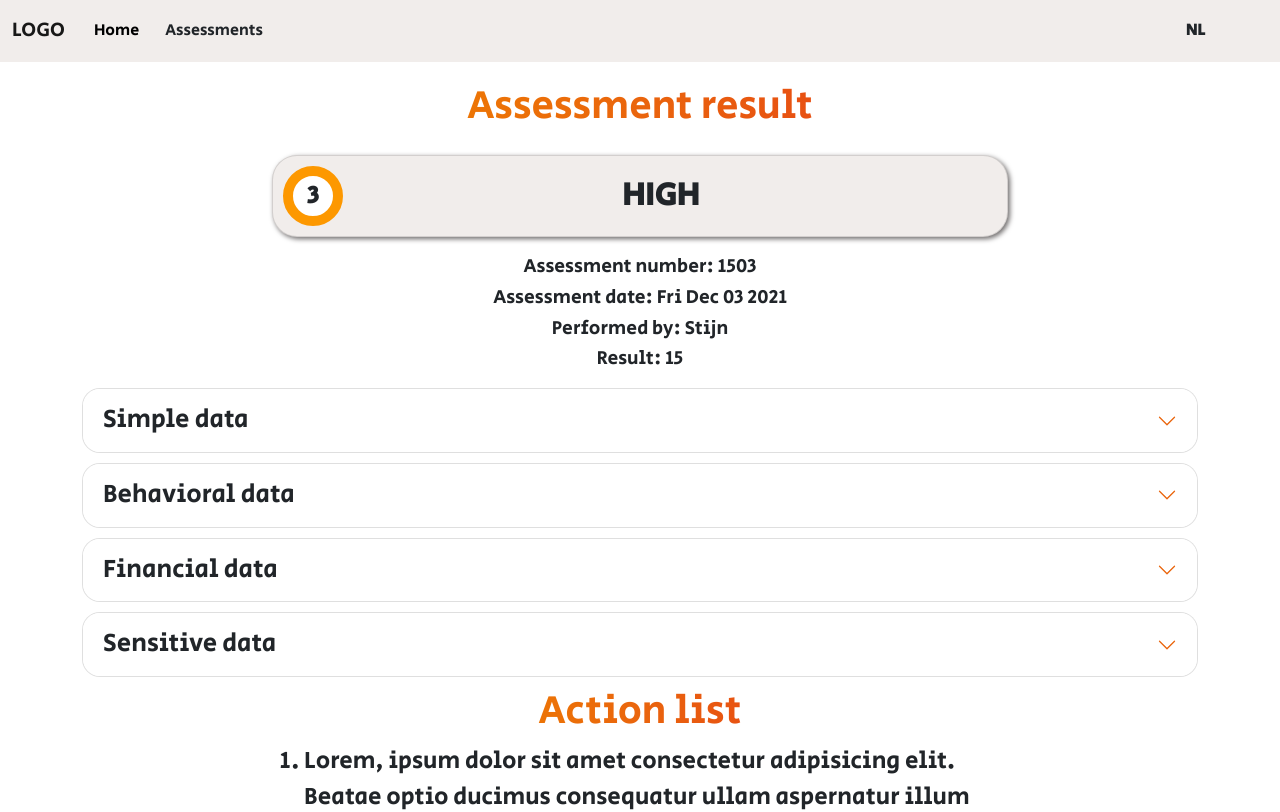
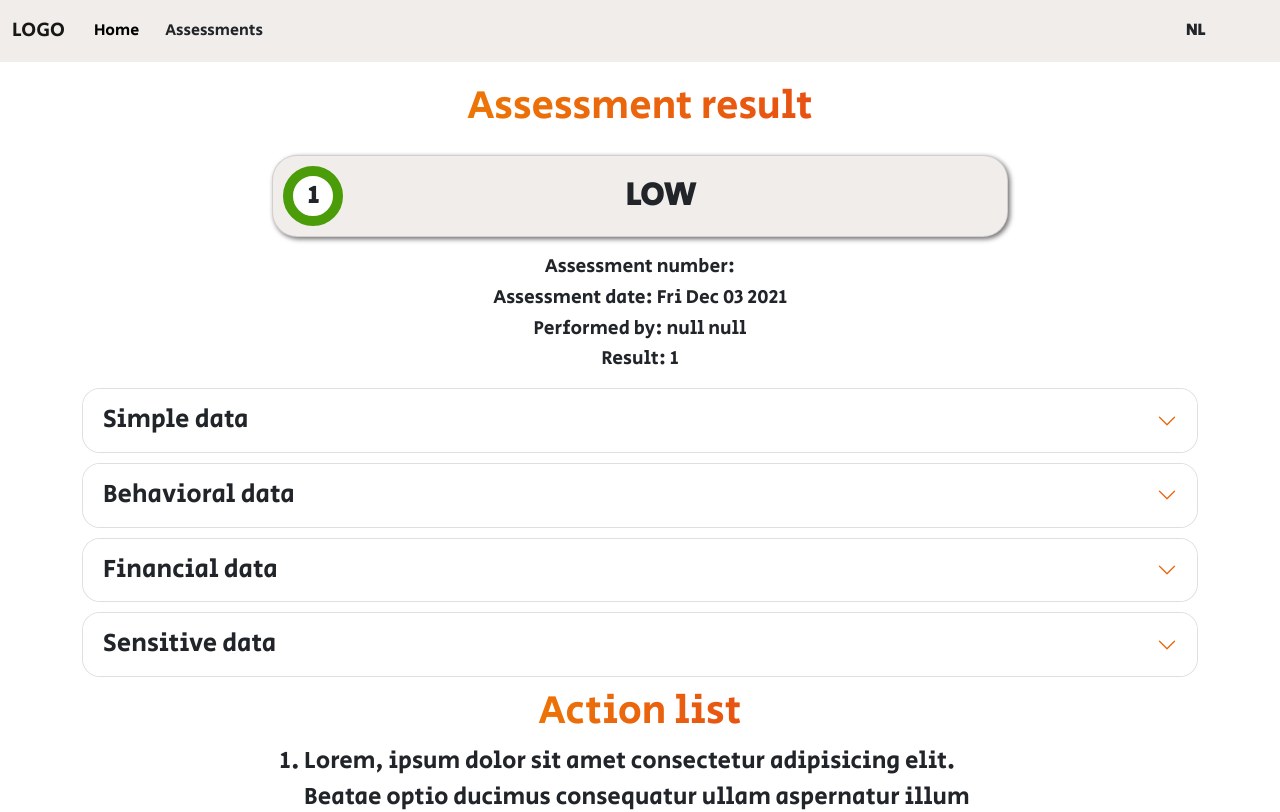
Before and after one commit to AccieTheKing/data_breach_assessment, a React (Create React App) app: page /result in a window 1280 px wide. Shown: the top 812 px of the page. Built offline with nearby package versions, Linux system fonts and the light colour scheme; some icons are missing.

Commit message:
Removed the mock data object and making use of the global state
The mock data removed and the data stored in the global state is being used

```diff
--- a/src/components/homepage/Home.page.tsx
+++ b/src/components/homepage/Home.page.tsx
@@ -3,12 +3,12 @@ import './style.css';
 import Navbar from '../Navbar/Nav';
 import './About.page';
 import { Link, useNavigate } from 'react-router-dom';
-import { AppContext } from '../../providers';
+import { AppContext, IAppState } from '../../providers';
 import { ASSESSOR_STATE_ACTIONS } from '../../providers/reducers/assessor';
 import { ASSESSMENT_STATE_ACTIONS } from '../../providers/reducers/assessment';
 
 const Homepage = () => {
-   const { assessor, assessment } = useContext(AppContext);
+   const { assessor, assessment } = useContext<IAppState>(AppContext);
    const navigate = useNavigate();
    const dataBreachDate = assessment?.state.current.dataBreachDate;
 
@@ -97,7 +97,11 @@ const Homepage = () => {
                </div>
             </div>
 
-            <button type="submit" className="btn btn-colour-1 btn-lg btn-block">
+            <button
+               type="submit"
+               className="btn btn-colour-1 btn-lg btn-block"
+               onClick={() => navigate('/result')}
+            >
                START <br></br>
                ASSESSMENT
             </button>
--- a/src/components/resultpage/Result.page.tsx
+++ b/src/components/resultpage/Result.page.tsx
@@ -1,4 +1,5 @@
-import React from 'react';
+import React, { useContext } from 'react';
+import { AppContext, IAppState } from '../../providers';
 import Footer, { FOOTER_CONTENT } from '../footer/Footer';
 import Navbar from '../Navbar/Nav';
 import { QuestionsComponentTest } from '../question/question.component';
@@ -11,31 +12,13 @@ enum ASSESSMENT_IMPACT_TITLE {
    CRITICAL = 'CRITICAL',
 }
 
-interface AssessmentData {
-   assessmentNumber: number;
-   assessmentDate: string;
-   performedBy: string;
-   result: number;
-   impact_score: number;
-}
-
-const mockData: AssessmentData = {
-   assessmentNumber: 1503,
-   assessmentDate: new Date().toDateString(),
-   performedBy: 'Stijn',
-   result: 15,
-   impact_score: 3,
-};
-
-const ImpactScoreVisual: React.FC<{ score: number }> = (props) => {
+const ImpactScoreVisual: React.FC<{ score: number }> = ({ score }) => {
    // based on the score decide what value to show
-   const title = Object.values(ASSESSMENT_IMPACT_TITLE)[props.score - 1];
+   const title = Object.values(ASSESSMENT_IMPACT_TITLE)[score - 1];
    return (
       <div className="impact_card card">
          <div className="impact_score_container">
-            <div className={`impact_score score_${title}`}>
-               {mockData.impact_score}
-            </div>
+            <div className={`impact_score score_${title}`}>{score}</div>
          </div>
          <h2 className="impact_title">{title}</h2>
       </div>
@@ -43,6 +26,10 @@ const ImpactScoreVisual: React.FC<{ score: number }> = (props) => {
 };
 
 const Resultpage: React.FC = () => {
+   const { assessor, assessment } = useContext<IAppState>(AppContext);
+   const assessorData = assessor?.state;
+   const assessmentData = assessment?.state;
+
    return (
       <>
          <Navbar />
@@ -54,16 +41,27 @@ const Resultpage: React.FC = () => {
             </div>
             <div className="row">
                <div className="col-12 col-lg-8 offset-lg-2">
-                  <ImpactScoreVisual score={mockData.impact_score} />
+                  <ImpactScoreVisual
+                     score={assessmentData?.current.impactScore ?? 0}
+                  />
                </div>
             </div>
             <div className="row">
                <div className="col-12">
                   <div className="assessor_info_container">
-                     <p>Assessment number: {mockData.assessmentNumber}</p>
-                     <p>Assessment date: {mockData.assessmentDate}</p>
-                     <p>Performed by: {mockData.performedBy}</p>
-                     <p>Result: {mockData.result}</p>
+                     <p>
+                        Assessment number:{' '}
+                        {assessmentData?.current.incidentNumber}
+                     </p>
+                     <p>
+                        Assessment date:{' '}
+                        {assessmentData?.current.assessmentDate?.toDateString()}
+                     </p>
+                     <p>
+                        Performed by:{' '}
+                        {`${assessorData?.firstName} ${assessorData?.lastName}`}
+                     </p>
+                     <p>Result: {assessmentData?.current.result}</p>
                   </div>
                </div>
             </div>
--- a/src/providers/index.tsx
+++ b/src/providers/index.tsx
@@ -23,7 +23,7 @@ import { assessorInitialState } from './reducers/assessor';
 //    };
 // }
 
-interface IAppState {
+export interface IAppState {
    assessor?: IAssessorState;
    assessment?: IAssessmentState;
 }
```
